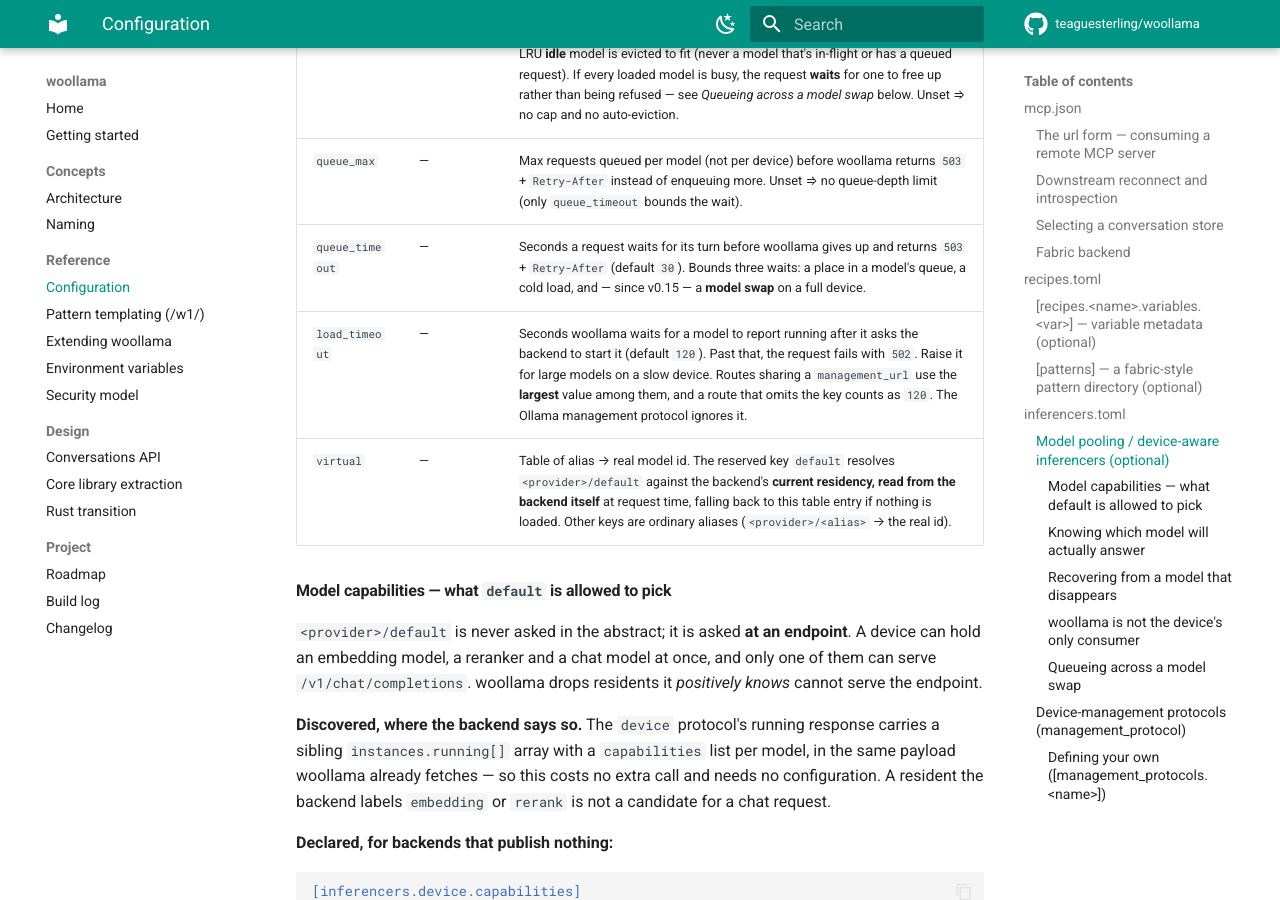
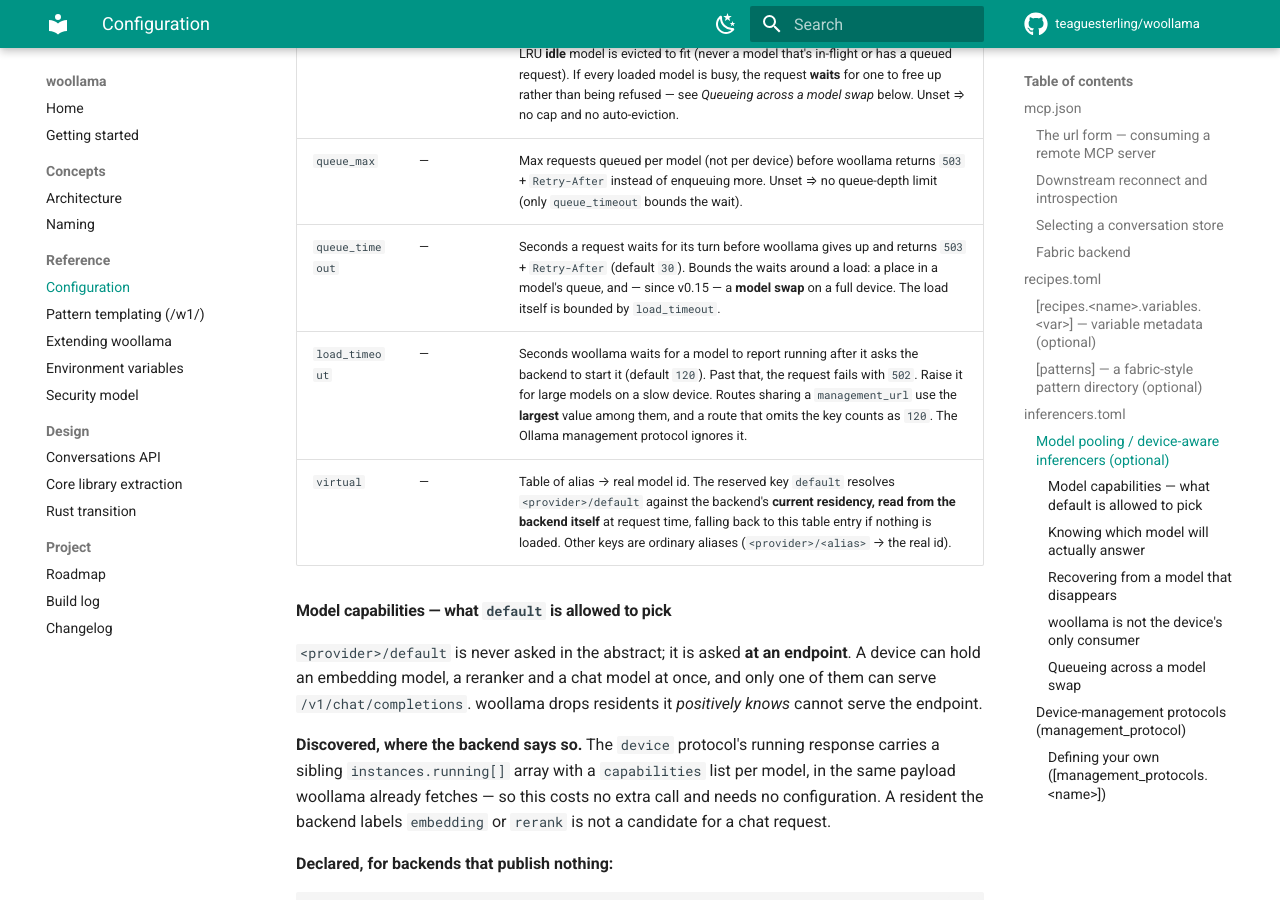
Before and after one commit to teaguesterling/woollama, an MkDocs documentation site: the page built from docs/configuration.md, in a window 1280 px wide and 900 px high, scrolled down 12150 px. Built offline with MkDocs 1.6.1 and Material for MkDocs 9.7.7, drawn with Linux system fonts in a browser that asks for light colours; comment, search, counter and statistics services are not loaded; some of the changed text lies outside the part shown.

Commit message:
Docs: queue_timeout does not bound the load itself; load_timeout does
The configuration table said queue_timeout bounds a cold load. pool.rs awaits
ensure_loaded_waiting_for_swap with no timeout of its own; RestBackend::load's
poll deadline (load_timeout) is the only bound. The shared-device paragraph and
the shared-device log line now name load_timeout beside queue_timeout as the
two values where the most forgiving one wins.

Co-Authored-By: Claude Opus 5.5 <noreply@anthropic.com>
Claude-Session: https://claude.ai/code/session_01NSRdqdyCK3WLHu2wJ6dhyK

```diff
--- a/docs/configuration.md
+++ b/docs/configuration.md
@@ -506,7 +506,7 @@ coder = "code-model-14b"     # device/coder -> code-model-14b
 | `parallel` | — | How many requests **woollama** sends the device concurrently (default `1`). It sizes both the per-model queue semaphore and one device-wide semaphore, so it caps the device's total across all models and all routes sharing the `management_url`, not each model. |
 | `pool_max` | — | Max models kept loaded at once. When a new model is needed at capacity, the LRU **idle** model is evicted to fit (never a model that's in-flight or has a queued request). If every loaded model is busy, the request **waits** for one to free up rather than being refused — see *Queueing across a model swap* below. Unset ⇒ no cap and no auto-eviction. |
 | `queue_max` | — | Max requests queued per model (not per device) before woollama returns `503` + `Retry-After` instead of enqueuing more. Unset ⇒ no queue-depth limit (only `queue_timeout` bounds the wait). |
-| `queue_timeout` | — | Seconds a request waits for its turn before woollama gives up and returns `503` + `Retry-After` (default `30`). Bounds three waits: a place in a model's queue, a cold load, and — since v0.15 — a **model swap** on a full device. |
+| `queue_timeout` | — | Seconds a request waits for its turn before woollama gives up and returns `503` + `Retry-After` (default `30`). Bounds the waits around a load: a place in a model's queue, and — since v0.15 — a **model swap** on a full device. The load itself is bounded by `load_timeout`. |
 | `load_timeout` | — | Seconds woollama waits for a model to report running after it asks the backend to start it (default `120`). Past that, the request fails with `502`. Raise it for large models on a slow device. Routes sharing a `management_url` use the **largest** value among them, and a route that omits the key counts as `120`. The Ollama management protocol ignores it. |
 | `virtual` | — | Table of alias → real model id. The reserved key `default` resolves `<provider>/default` against the backend's **current residency, read from the backend itself** at request time, falling back to this table entry if nothing is loaded. Other keys are ordinary aliases (`<provider>/<alias>` → the real id). |
 
@@ -624,8 +624,9 @@ achievable even in principle, and two things follow:
 device are two views of one truth, so keeping them separate meant neither saw the other's loads —
 alternating between them swapped the model on *every* call — and it enforced `parallel` once per
 route, **doubling** the concurrency the device actually saw. The shared gate takes the most
-restrictive limit configured across them, except `queue_timeout`, where the most forgiving value
-wins (a shorter wait causes spurious `503`s on a slow cold load without protecting the device).
+restrictive limit configured across them, except `queue_timeout` and `load_timeout`, where the most
+forgiving value wins (a shorter wait causes spurious `503`s or `502`s on a slow device without
+protecting it).
 
 The gate covers `/v1/chat/completions`, `/v1/embeddings` and `/v1/images/generations` across
 models, so with `parallel = 1` a long chat makes an embedding wait, and after `queue_timeout` that
```
Also changed, not shown: 1 other file.
